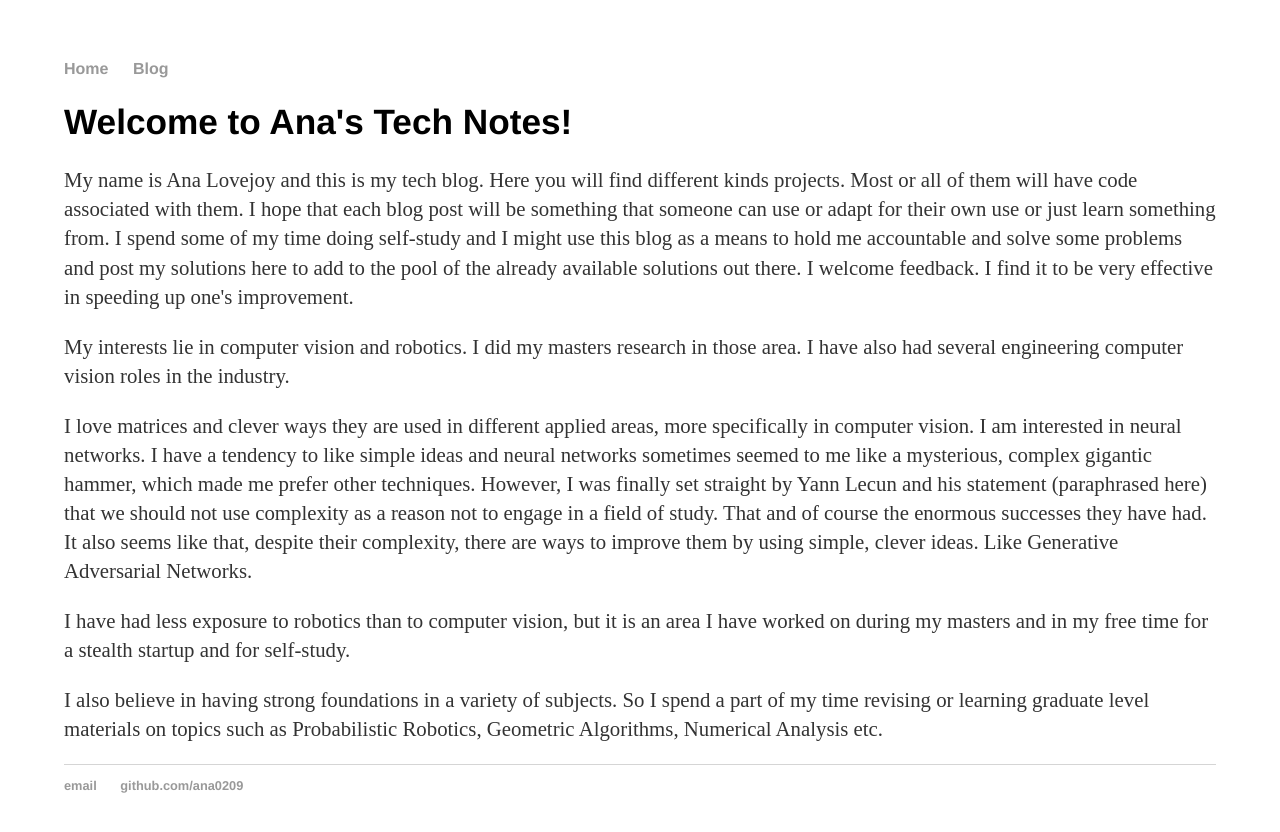
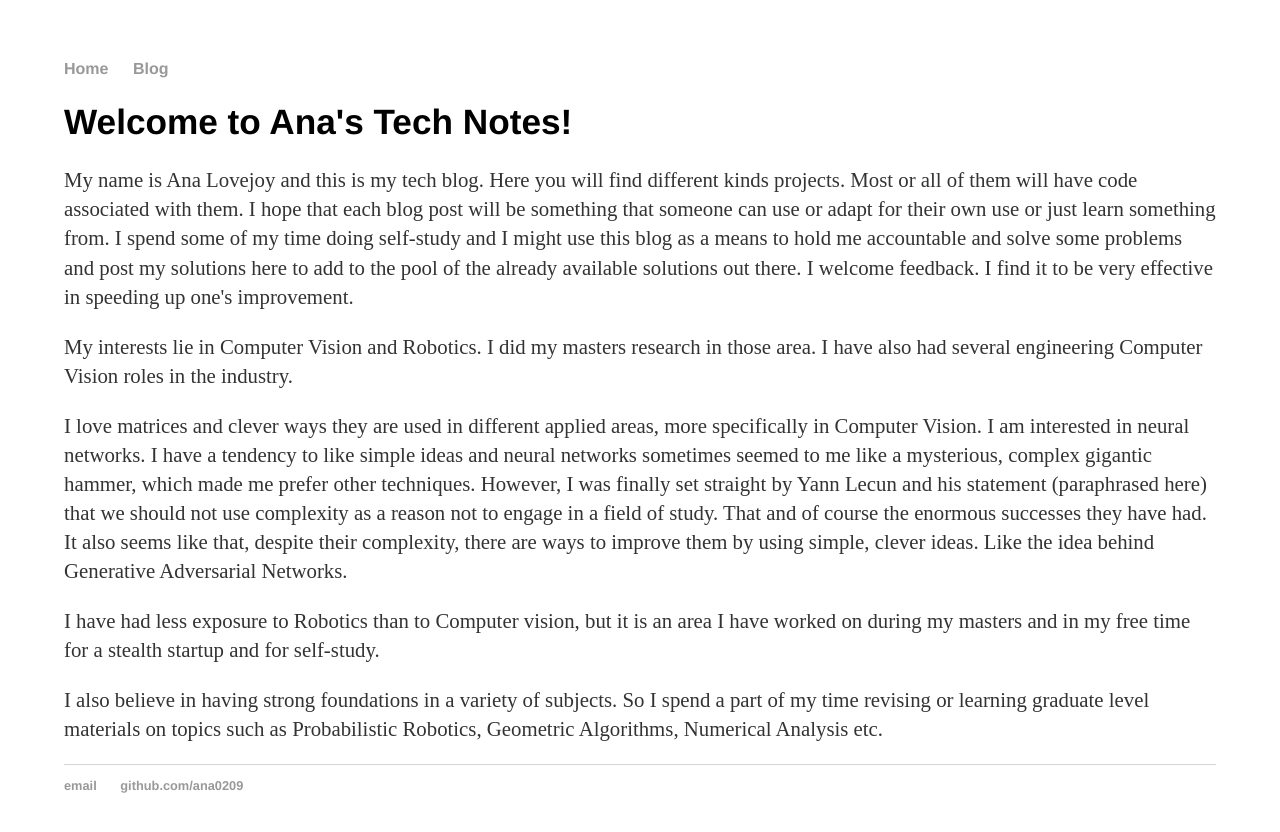
Before and after one commit to ana0209/ana0209.github.io, a Jekyll site: the page built from index.html, in a window 1280 px wide. Shown: the top 832 px of the page. Built offline with Jekyll 4.4.1, drawn with Linux system fonts in a browser that asks for light colours.

Commit message:
Minor text improvements

```diff
--- a/index.html
+++ b/index.html
@@ -6,11 +6,11 @@ title: Ana's Tech Notes
 	<h1>Welcome to Ana's Tech Notes!</h1>
 	<p>My name is Ana Lovejoy and this is my tech blog. Here you will find different kinds projects. Most or all of them will have code associated with them. I hope that each blog post will be something that someone can use or adapt for their own use or just learn something from. I spend some of my time doing self-study and I might use this blog as a means to hold me accountable and solve some problems and post my solutions here to add to the pool of the already available solutions out there. I welcome feedback. I find it to be very effective in speeding up one's improvement.</p>
 
-    <p>My interests lie in computer vision and robotics. I did my masters research in those area. I have also had several engineering computer vision roles in the industry.</p>
+    <p>My interests lie in Computer Vision and Robotics. I did my masters research in those area. I have also had several engineering Computer Vision roles in the industry.</p>
 
-    <p>I love matrices and clever ways they are used in different applied areas, more specifically in computer vision. I am interested in neural networks. I have a tendency to like simple ideas and neural networks sometimes seemed to me like a mysterious, complex gigantic hammer, which made me prefer other techniques. However, I was finally set straight by Yann Lecun and his statement (paraphrased here) that we should not use complexity as a reason not to engage in a field of study. That and of course the enormous successes they have had. It also seems like that, despite their complexity, there are ways to improve them by using simple, clever ideas. Like Generative Adversarial Networks. </p>
+    <p>I love matrices and clever ways they are used in different applied areas, more specifically in Computer Vision. I am interested in neural networks. I have a tendency to like simple ideas and neural networks sometimes seemed to me like a mysterious, complex gigantic hammer, which made me prefer other techniques. However, I was finally set straight by Yann Lecun and his statement (paraphrased here) that we should not use complexity as a reason not to engage in a field of study. That and of course the enormous successes they have had. It also seems like that, despite their complexity, there are ways to improve them by using simple, clever ideas. Like the idea behind Generative Adversarial Networks. </p>
 
-    <p>I have had less exposure to robotics than to computer vision, but it is an area I have worked on during my masters and in my free time for a stealth startup and for self-study.</p>
+    <p>I have had less exposure to Robotics than to Computer vision, but it is an area I have worked on during my masters and in my free time for a stealth startup and for self-study.</p>
 
     <p>I also believe in having strong foundations in a variety of subjects. So I spend a part of my time revising or learning graduate level materials on topics such as Probabilistic Robotics, Geometric Algorithms, Numerical Analysis etc. </p>
 </div><!-- /.blurb -->
```
